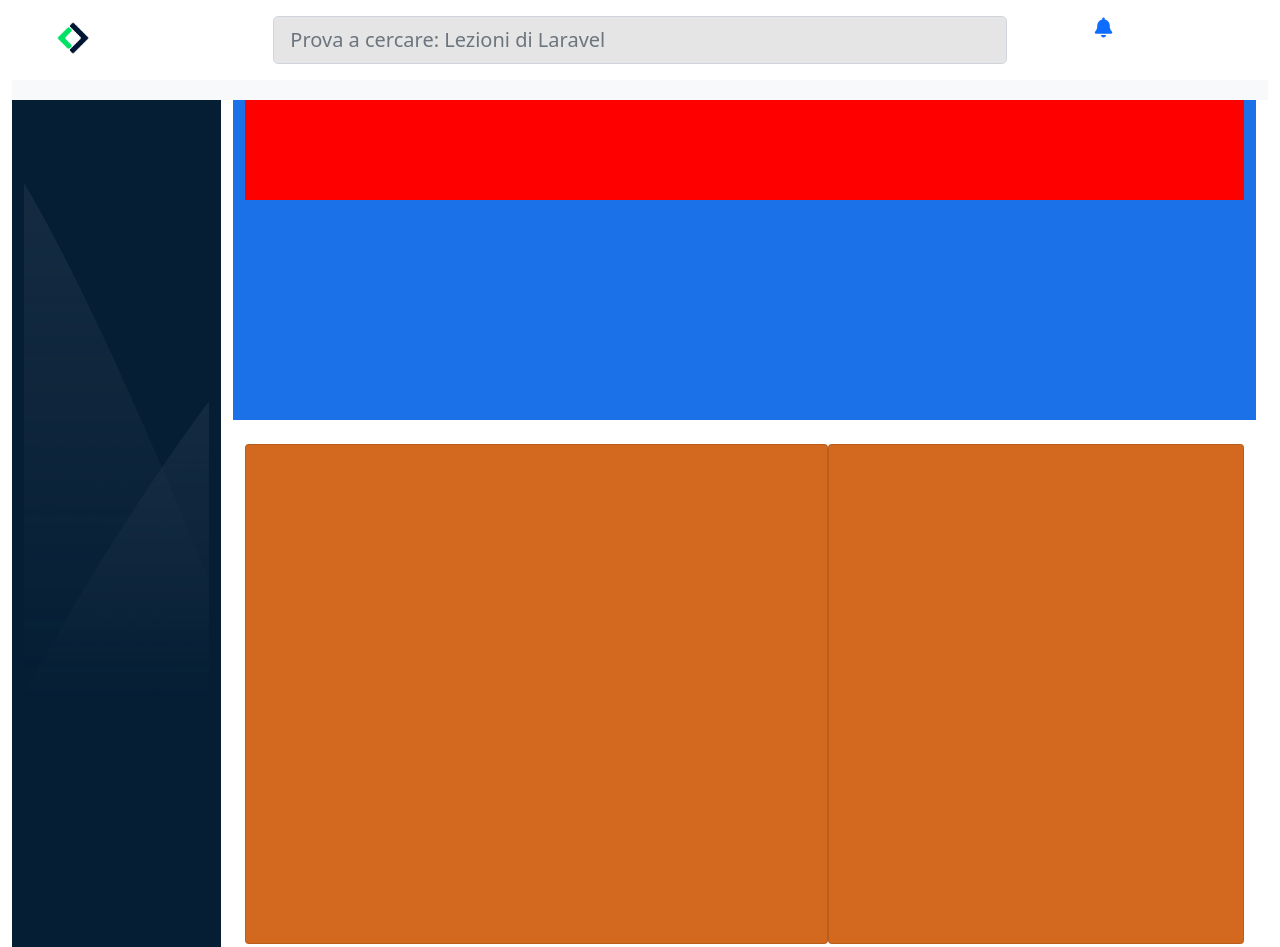
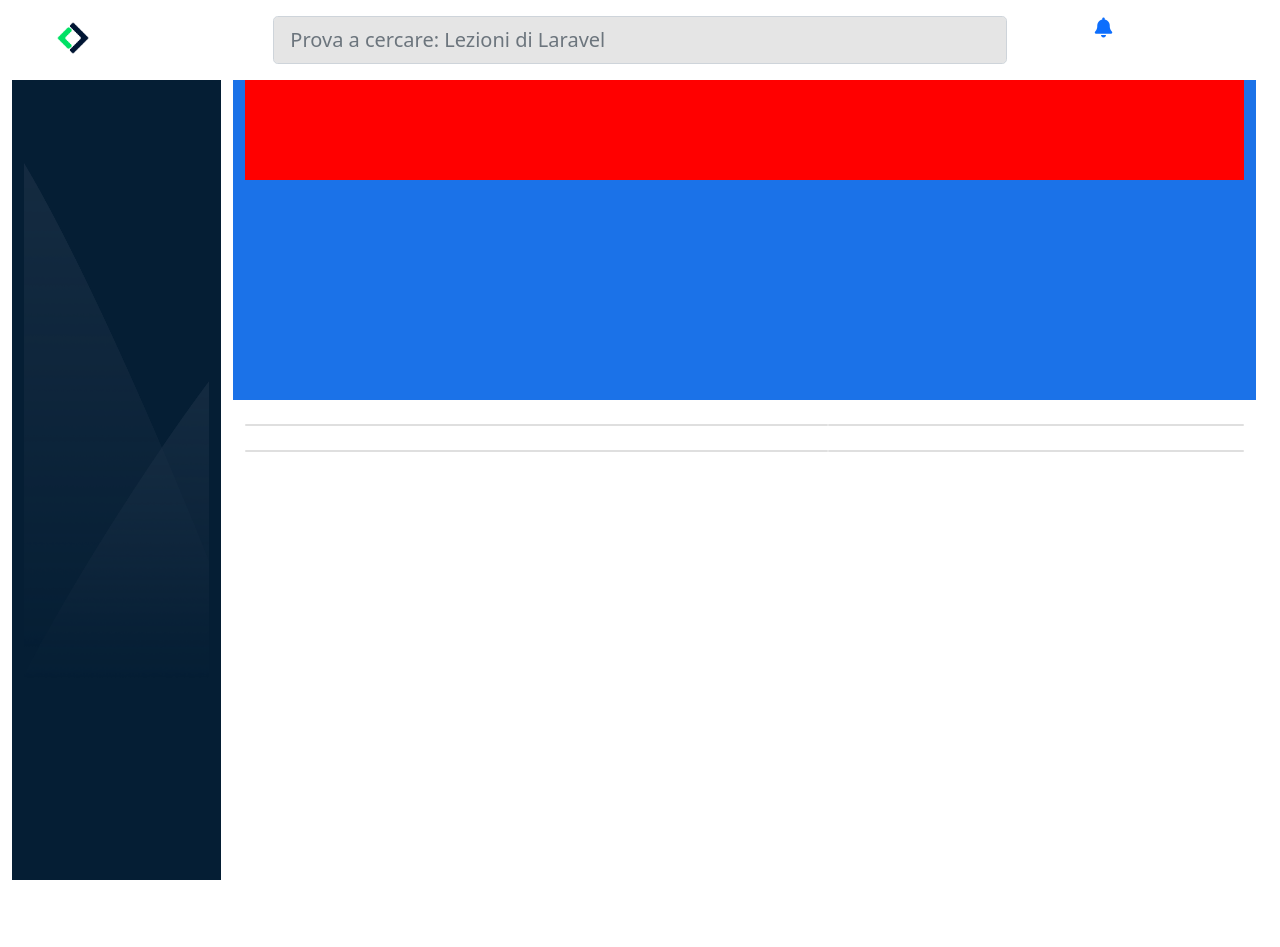
Before and after one commit to antoniogisondi/html-css-bootstrap-dashboard, a plain HTML site: page index.html in a window 1280 px wide. Shown: the top 947 px of the page. After the commit the page ends 880 px from the top, so only its background shows below. Drawn offline with nearby package versions, Linux system fonts and the light colour scheme.

Commit message:
[DOCS] Inserimento del contenuto

```diff
--- a/css/style.css
+++ b/css/style.css
@@ -5,7 +5,6 @@
 }
 
 header{
-    height: 100px;
     background-color: rgba(248,249,250,255);
 }
 
@@ -36,7 +35,10 @@ header{
     height: 100px;
 }
 
-.card{
-    background-color: chocolate;
-    height: 500px;
+i{
+    width: 50%;
 }
+
+.border{
+    border-radius: 25px;
+}
```
Also changed, not shown: img/class-avatar.jpg (added), img/logo.svg (added).
